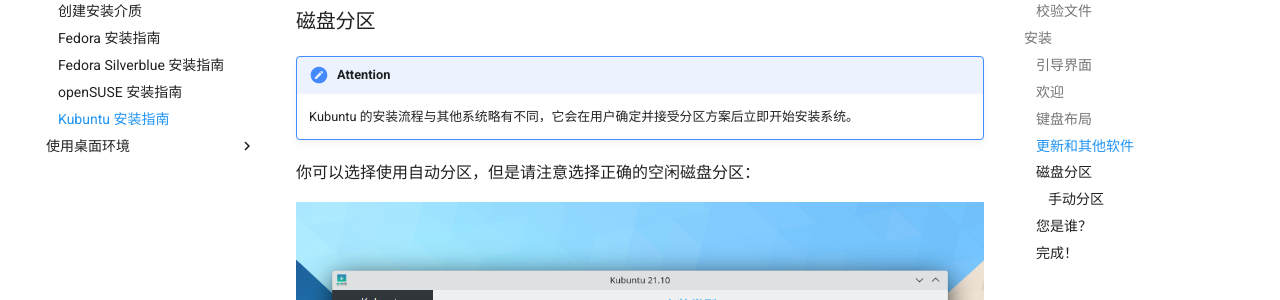
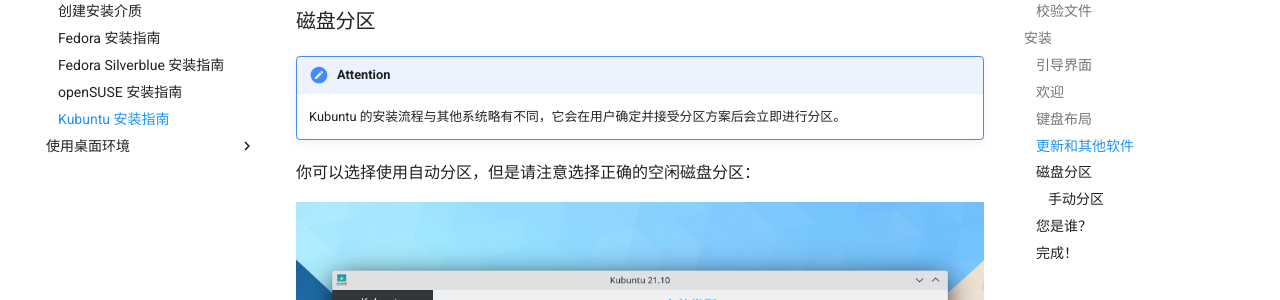
Before and after one commit to linuxhitchhiker/THGLG, an MkDocs documentation site: the page built from docs/entry/installation/kubuntu.md, in a window 1280 px wide and 900 px high, scrolled down 3605 px. Shown: the part 151-451 px from the top of the window. Built offline with MkDocs 1.6.1 and Material for MkDocs 9.7.7, drawn with Linux system fonts in a browser that asks for light colours; comment, search, counter and statistics services are not loaded.

Commit message:
Update kubuntu.md

```diff
--- a/docs/entry/installation/kubuntu.md
+++ b/docs/entry/installation/kubuntu.md
@@ -58,7 +58,7 @@ kubuntu-20.04.3-desktop-amd64.iso: 11bca68f3366b11c7887666124e0155c6e2fbe1350ab1
 ### 磁盘分区
 
 !!! attention
-    Kubuntu 的安装流程与其他系统略有不同，它会在用户确定并接受分区方案后立即开始安装系统。
+    Kubuntu 的安装流程与其他系统略有不同，它会在用户确定并接受分区方案后会立即进行分区。
 
 你可以选择使用自动分区，但是请注意选择正确的空闲磁盘分区：
 
```
